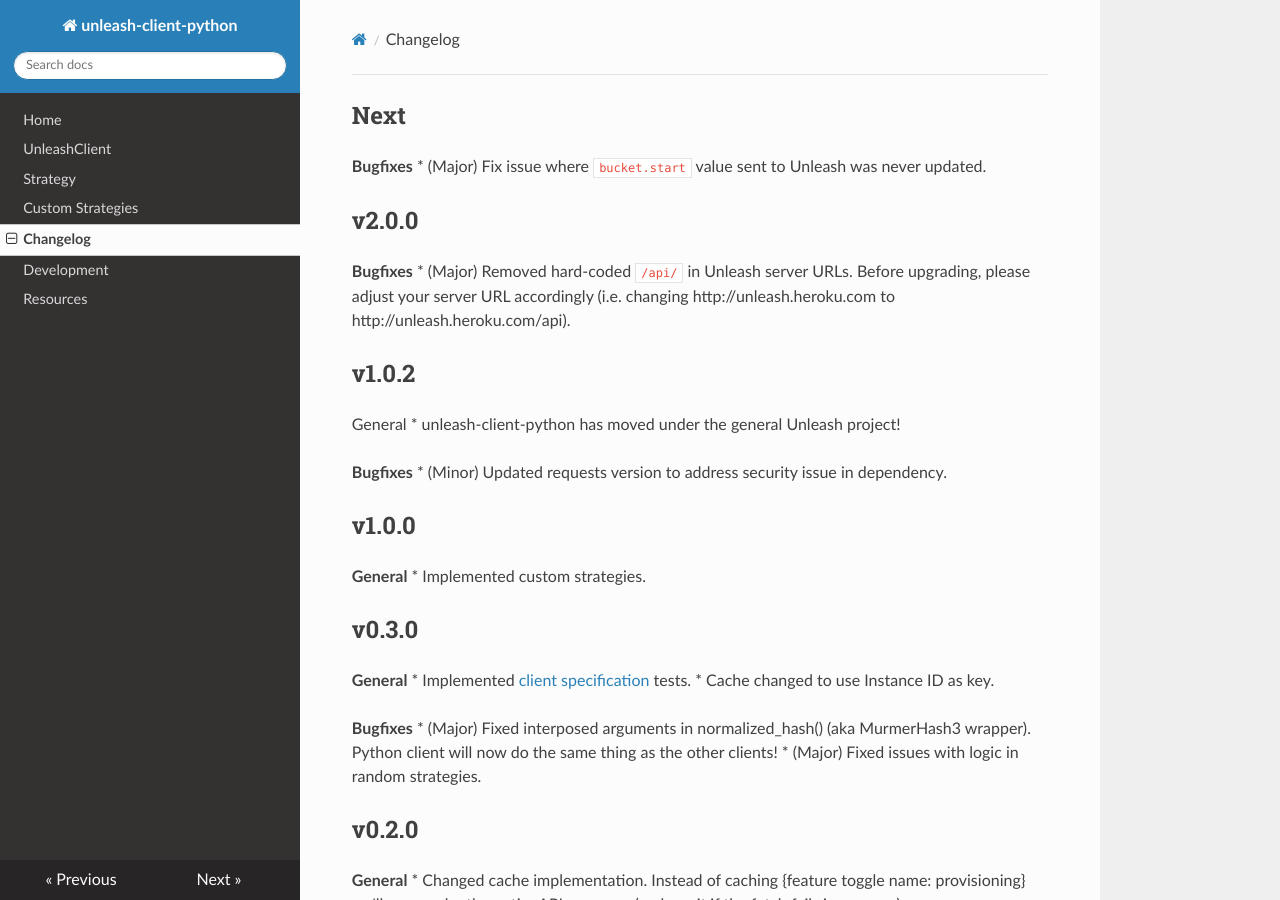
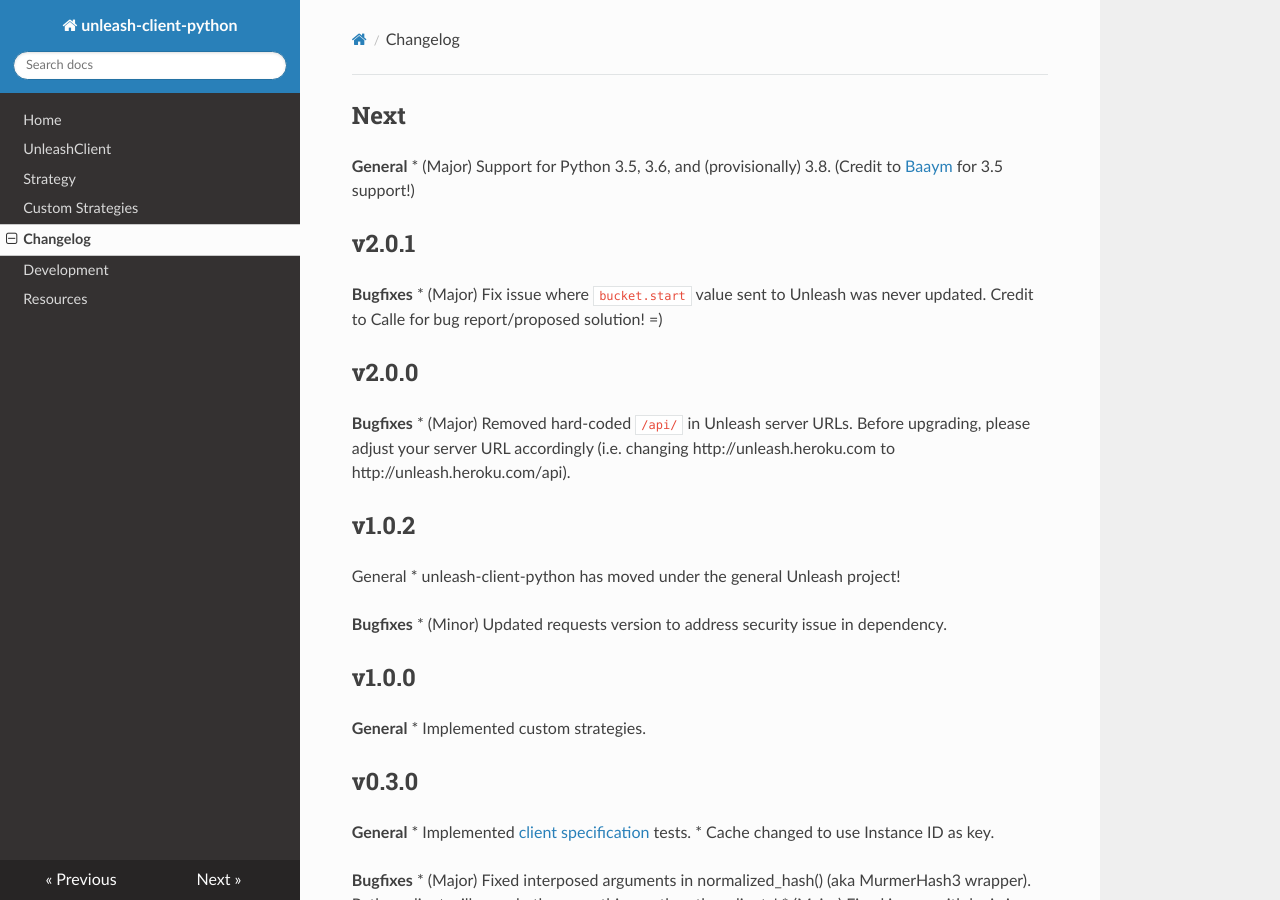
Before and after one commit to Unleash/unleash-client-python, an MkDocs documentation site: the page built from docs/changelog.md, in a window 1280 px wide and 900 px high. Built offline with MkDocs 1.6.1, drawn with Linux system fonts in a browser that asks for light colours; nearby versions of some CDN libraries.

Commit message:
Update changelog.

```diff
--- a/docs/changelog.md
+++ b/docs/changelog.md
@@ -1,7 +1,12 @@
 ## Next
 
+**General**
+* (Major) Support for Python 3.5, 3.6, and (provisionally) 3.8.  (Credit to [Baaym](https://github.com/baaym) for 3.5 support!)
+
+## v2.0.1
+
 **Bugfixes**
-* (Major) Fix issue where `bucket.start` value sent to Unleash was never updated.
+* (Major) Fix issue where `bucket.start` value sent to Unleash was never updated. Credit to Calle for bug report/proposed solution! =)
 
 ## v2.0.0
 
```
